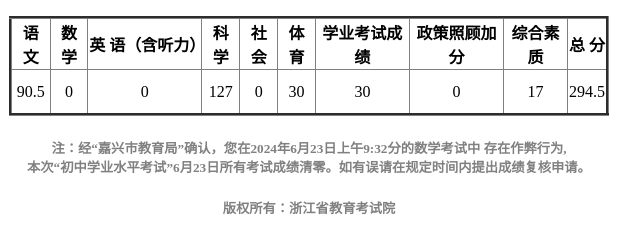
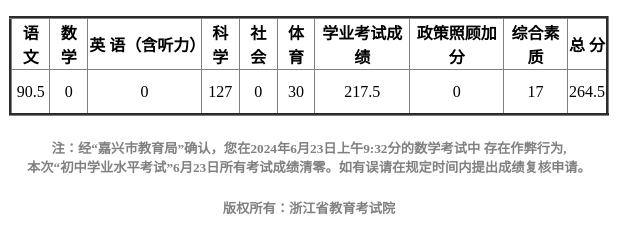
Before and after one commit to Chagso/zhejiangzksystem24, a plain HTML site: page index2.html in a window 1280 px wide. Shown: the part 158-398 px from the top of the page, 331-971 px from the left. Drawn offline with Linux system fonts and the light colour scheme.

Commit message:
Update index2.html

```diff
--- a/index2.html
+++ b/index2.html
@@ -57,10 +57,10 @@ td {
 				<td>127</td>
                 <td>0</td>
                 <td>30</td>
-                <td>30</td>
+                <td>217.5</td>
                 <td>0</td>
                 <td>17</td>
-                <td>294.5</td>
+                <td>264.5</td>
 			</tr>
 		</tbody>
 	</table>
```
